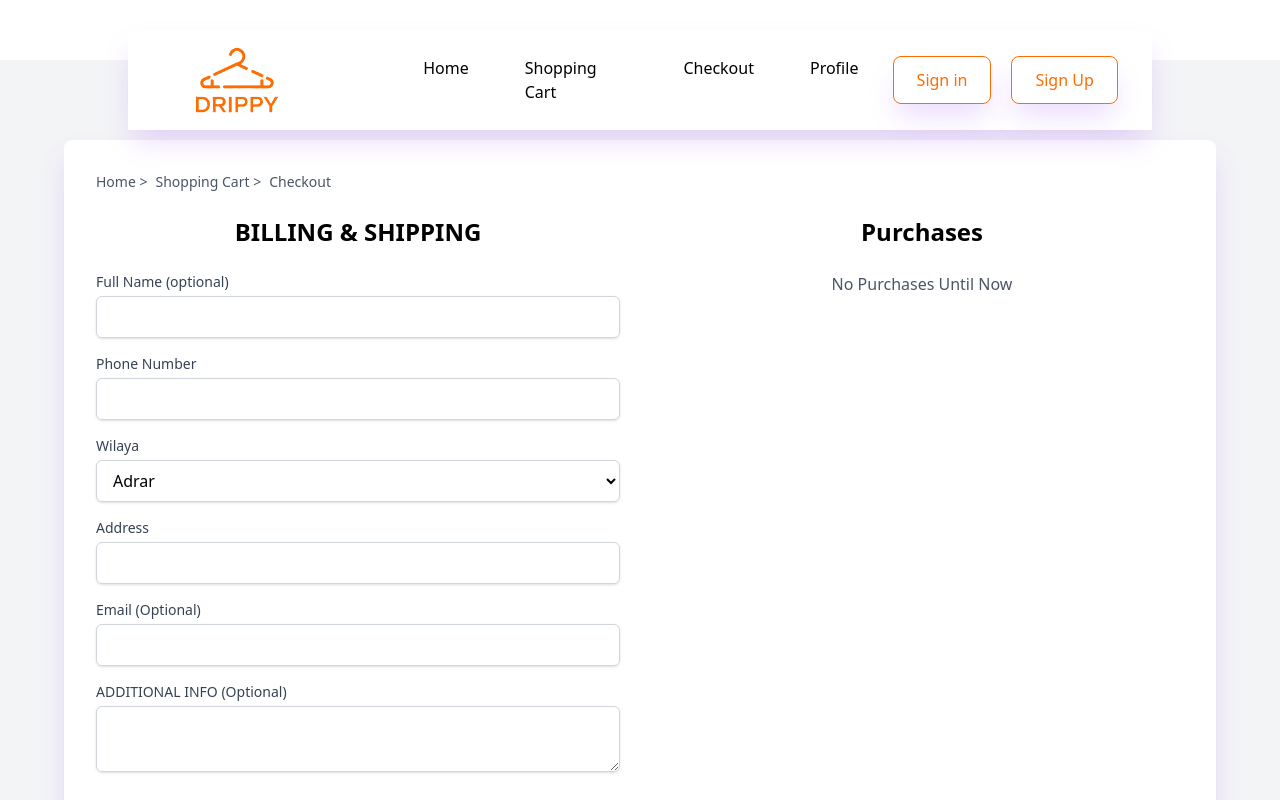
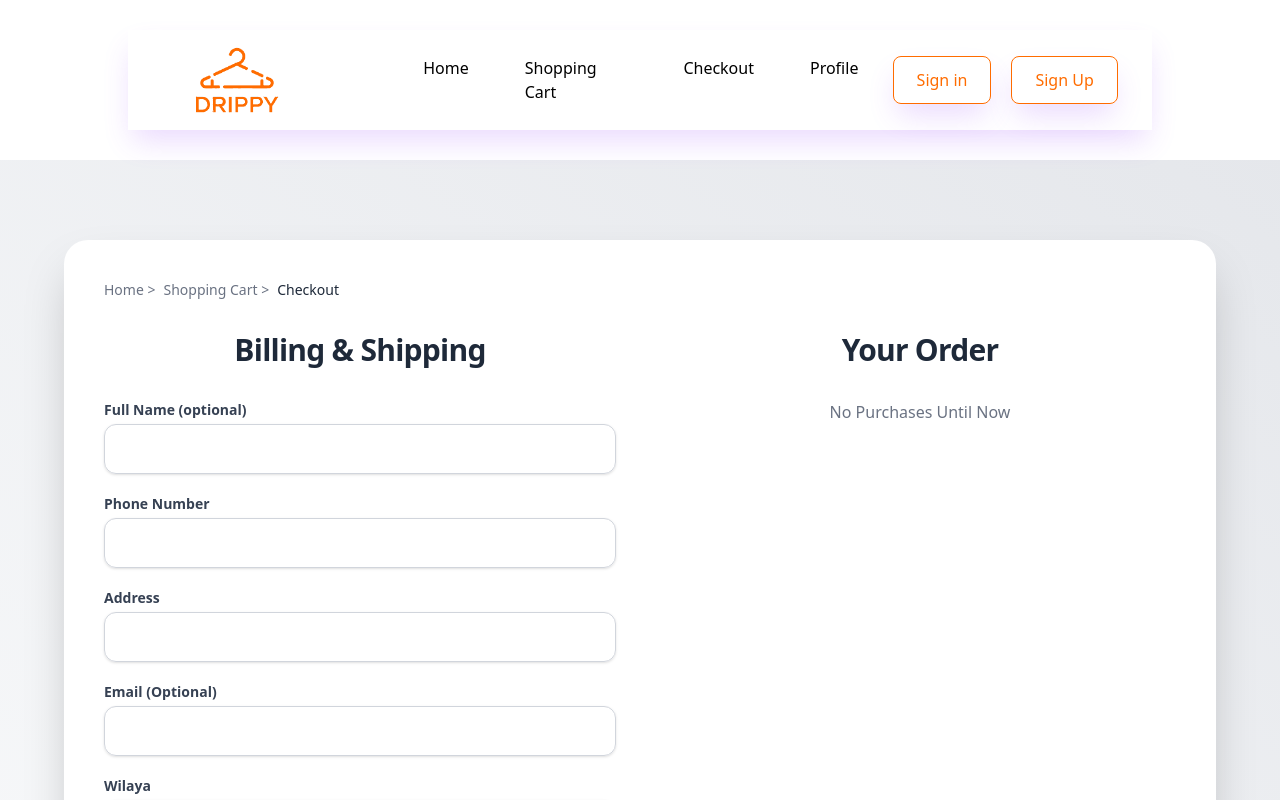
Before and after one commit to DabbacheDjawad/DRIPPY-Clothing-Store, a React (Vite) app in the folder Client/: page /Checkout in a window 1280 px wide. Shown: the top 800 px of the page. Built offline with nearby package versions, Linux system fonts and the light colour scheme.

Commit message:
refactored the first part to fetch from the backend , now the Client interacts fully with the server

```diff
--- a/Client/src/Pages/Checkout.jsx
+++ b/Client/src/Pages/Checkout.jsx
@@ -2,65 +2,88 @@ import { Link } from "react-router-dom";
 import wilayas from "../Wilayas";
 import { useCart } from "../Context/CartContext";
 import Button from "../Components/Button";
+import axios from "axios";
 
 const Checkout = () => {
   const shipping = 700;
   const { cart } = useCart();
-
+  const token = localStorage.getItem("token");
   function calculateTotal() {
     return cart.reduce((total, element) => {
-      return total + Number(element.price.split(" ")[0]) * element.quantity;
+      return total + element.price * element.quantity;
     }, 0);
   }
 
   const total = calculateTotal();
 
+
+  async function placeOrder(){
+    const formData = new FormData();
+    const products = [{}];
+    cart.map((item , index)=>{
+      products[index].product = item._id;
+      products[index].quantity = item.quantity
+    });
+
+    formData.append("products", JSON.stringify(products));
+
+    try{
+      await axios.post("http://localhost:3000/api/v1/orders" , {products : products , status : "pending"} ,
+        {headers: { Authorization: `Bearer ${token}` }}
+      );
+      alert("qsfsdmfoj")
+    }catch(error){
+      console.log(error);
+    }
+  }
+
   return (
-    <div className="flex items-center justify-center min-h-screen bg-gray-100 py-20 mt-15">
-      <div className="bg-white p-8 rounded-lg shadow-[0_15px_30px_-5px_rgba(151,65,252,0.2)] w-full max-w-6xl">
-        <div className="flex gap-2 text-sm text-gray-600 mb-6">
-          <Link to="/" className="hover:text-[#ff6c00] transition-all">
+    <div className="flex items-center justify-center min-h-screen bg-gradient-to-tr from-gray-50 to-gray-200 py-20 mt-40">
+      <div className="bg-white p-10 rounded-3xl shadow-2xl w-full max-w-6xl">
+        {/* Breadcrumbs */}
+        <div className="flex flex-wrap gap-2 text-sm text-gray-500 mb-8 font-medium">
+          <Link to="/" className="hover:text-[#ff6c00] transition-colors">
             Home &gt;
           </Link>
-          <Link to="/Cart" className="hover:text-[#ff6c00] transition-all">
+          <Link to="/Cart" className="hover:text-[#ff6c00] transition-colors">
             Shopping Cart &gt;
           </Link>
-          <span>Checkout</span>
+          <span className="text-gray-800">Checkout</span>
         </div>
 
-        {/* Checkout Container */}
-        <div className="flex flex-col lg:flex-row gap-10">
-          {/* Billing & Shipping Form */}
-          <div className="w-full lg:w-1/2">
-            <h2 className="text-2xl font-bold text-center mb-6">BILLING & SHIPPING</h2>
+        {/* Checkout Content */}
+        <div className="grid grid-cols-1 lg:grid-cols-2 gap-12">
+          {/* Billing Section */}
+          <div>
+            <h2 className="text-3xl font-bold mb-8 text-gray-800 text-center tracking-tight">
+              Billing & Shipping
+            </h2>
 
-            {/* Full Name */}
-            <div className="mb-4">
-              <label className="block text-sm font-medium text-gray-700">Full Name (optional)</label>
-              <input
-                type="text"
-                className="mt-1 block w-full px-3 py-2 border border-gray-300 rounded-md shadow-sm
-                 focus:outline-none focus:ring-[#ff6c00] focus:border-[#ff6c00] transition-all"
-              />
-            </div>
+            {[
+              { label: "Full Name (optional)", type: "text" },
+              { label: "Phone Number", type: "text" },
+              { label: "Address", type: "text" },
+              { label: "Email (Optional)", type: "email" },
+            ].map(({ label, type }, i) => (
+              <div className="mb-5" key={i}>
+                <label className="block text-sm font-semibold text-gray-700 mb-1">
+                  {label}
+                </label>
+                <input
+                  type={type}
+                  className="w-full px-4 py-3 border border-gray-300 rounded-xl shadow-sm focus:outline-none focus:ring-2 focus:ring-[#ff6c00] transition-all"
+                />
+              </div>
+            ))}
 
-            {/* Phone Number */}
-            <div className="mb-4">
-              <label className="block text-sm font-medium text-gray-700">Phone Number</label>
-              <input
-                type="text"
-                className="mt-1 block w-full px-3 py-2 border border-gray-300 rounded-md shadow-sm
-                 focus:outline-none focus:ring-[#ff6c00] focus:border-[#ff6c00] transition-all"
-              />
-            </div>
-
-            {/* Wilaya */}
-            <div className="mb-4">
-              <label className="block text-sm font-medium text-gray-700">Wilaya</label>
+            {/* Wilaya Select */}
+            <div className="mb-5">
+              <label className="block text-sm font-semibold text-gray-700 mb-1">
+                Wilaya
+              </label>
               <select
                 name="wilaya"
-                className="mt-1 block w-full px-3 py-2 border border-gray-300 rounded-md shadow-sm
-                 focus:outline-none focus:ring-[#ff6c00] focus:border-[#ff6c00] transition-all"
+                className="w-full px-4 py-3 border border-gray-300 rounded-xl shadow-sm focus:outline-none focus:ring-2 focus:ring-[#ff6c00] transition-all"
               >
                 {wilayas.map((wilaya, index) => (
                   <option key={index} value={wilaya}>
@@ -70,81 +93,68 @@ const Checkout = () => {
               </select>
             </div>
 
-            {/* Address */}
-            <div className="mb-4">
-              <label className="block text-sm font-medium text-gray-700">Address</label>
-              <input
-                type="text"
-                className="mt-1 block w-full px-3 py-2 border border-gray-300 rounded-md shadow-sm
-                 focus:outline-none focus:ring-[#ff6c00] focus:border-[#ff6c00] transition-all"
-              />
-            </div>
-
-            {/* Email */}
-            <div className="mb-4">
-              <label className="block text-sm font-medium text-gray-700">Email (Optional)</label>
-              <input
-                type="email"
-                className="mt-1 block w-full px-3 py-2 border border-gray-300 rounded-md
-                 shadow-sm focus:outline-none focus:ring-[#ff6c00] focus:border-[#ff6c00] transition-all"
-              />
-            </div>
-
             {/* Additional Info */}
             <div className="mb-6">
-              <label className="block text-sm font-medium text-gray-700">
-                ADDITIONAL INFO (Optional)
+              <label className="block text-sm font-semibold text-gray-700 mb-1">
+                Additional Info (Optional)
               </label>
               <textarea
-                className="mt-1 block w-full px-3 py-2 border border-gray-300 rounded-md
-                 shadow-sm focus:outline-none focus:ring-[#ff6c00] focus:border-[#ff6c00] transition-all"
+                rows="4"
+                className="w-full px-4 py-3 border border-gray-300 rounded-xl shadow-sm focus:outline-none focus:ring-2 focus:ring-[#ff6c00] transition-all"
               />
             </div>
           </div>
 
-
-          <div className="w-full lg:w-1/2">
-            <h2 className="text-2xl font-bold text-center mb-6">Purchases</h2>
+          {/* Cart Section */}
+          <div>
+            <h2 className="text-3xl font-bold mb-8 text-gray-800 text-center tracking-tight">
+              Your Order
+            </h2>
 
             {cart.length === 0 ? (
-              <p className="text-center text-gray-600">No Purchases Until Now</p>
+              <p className="text-center text-gray-500">No Purchases Until Now</p>
             ) : (
               <div className="space-y-6">
                 {cart.map((product, index) => (
-                  <div key={index} className="flex gap-4 border-b border-gray-200 pb-4">
+                  <div
+                    key={index}
+                    className="flex items-center gap-4 border-b pb-4 border-gray-200"
+                  >
                     <img
-                      src={product.images[0]}
+                      src={product.image[0].url}
                       alt={product.name}
-                      className="w-24 h-24 object-cover rounded-lg"
+                      className="w-24 h-24 object-cover rounded-xl border"
                     />
-                    <div className="flex flex-col justify-center">
-                      <p className="font-semibold">{product.name}</p>
-                      <p className="text-sm text-gray-600">Size: {product.size}</p>
-                      <p className="text-sm text-gray-600">Quantity: {product.quantity}</p>
-                      <p className="text-green-500 font-semibold">{product.price}</p>
+                    <div>
+                      <p className="font-semibold text-gray-800">{product.name}</p>
+                      <p className="text-sm text-gray-500">Size: {product.size}</p>
+                      <p className="text-sm text-gray-500">Quantity: {product.quantity}</p>
+                      <p className="text-[#ff6c00] font-bold mt-1">{product.price} DZD</p>
                     </div>
                   </div>
                 ))}
 
-                {/* Charges */}
-                <div className="space-y-4">
+                {/* Totals */}
+                <div className="space-y-3 border-t pt-4 mt-4 border-gray-200 text-sm font-medium text-gray-700">
                   <div className="flex justify-between">
-                    <p className="font-semibold">SubTotal</p>
-                    <span className="text-green-500 font-semibold">{`${total} DZD`}</span>
+                    <span>Subtotal</span>
+                    <span className="text-gray-800">{total} DZD</span>
                   </div>
                   <div className="flex justify-between">
-                    <p className="font-semibold">Shipping</p>
-                    <span className="text-green-500 font-semibold">{`${shipping} DZD`}</span>
+                    <span>Shipping</span>
+                    <span className="text-gray-800">{shipping} DZD</span>
                   </div>
-                  <div className="flex justify-between border-t border-gray-200 pt-4">
-                    <p className="font-semibold">Total</p>
-                    <span className="text-green-500 font-semibold">{`${total + shipping} DZD`}</span>
+                  <div className="flex justify-between text-lg font-bold border-t pt-4 border-gray-300">
+                    <span>Total</span>
+                    <span className="text-[#ff6c00]">{total + shipping} DZD</span>
                   </div>
                 </div>
 
-
-                <Button className="w-full bg-[#ff6c00] text-white hover:bg-[#e65a00] transition-all
-                 duration-300 mt-6">
+                <Button
+                  className="w-full bg-[#ff6c00] text-white hover:bg-[#e65a00] transition-all duration-300
+                   mt-6 py-3 rounded-xl text-lg font-semibold shadow-md"
+                   onClick={placeOrder}
+                >
                   PLACE ORDER
                 </Button>
               </div>
```
Also changed, not shown: Client/src/Pages/Home.jsx (+19 -4 lines), Client/src/Pages/ProductDetails.jsx (+28 -6 lines), Client/src/Pages/ShoppingCart.jsx (+86 -38 lines).
